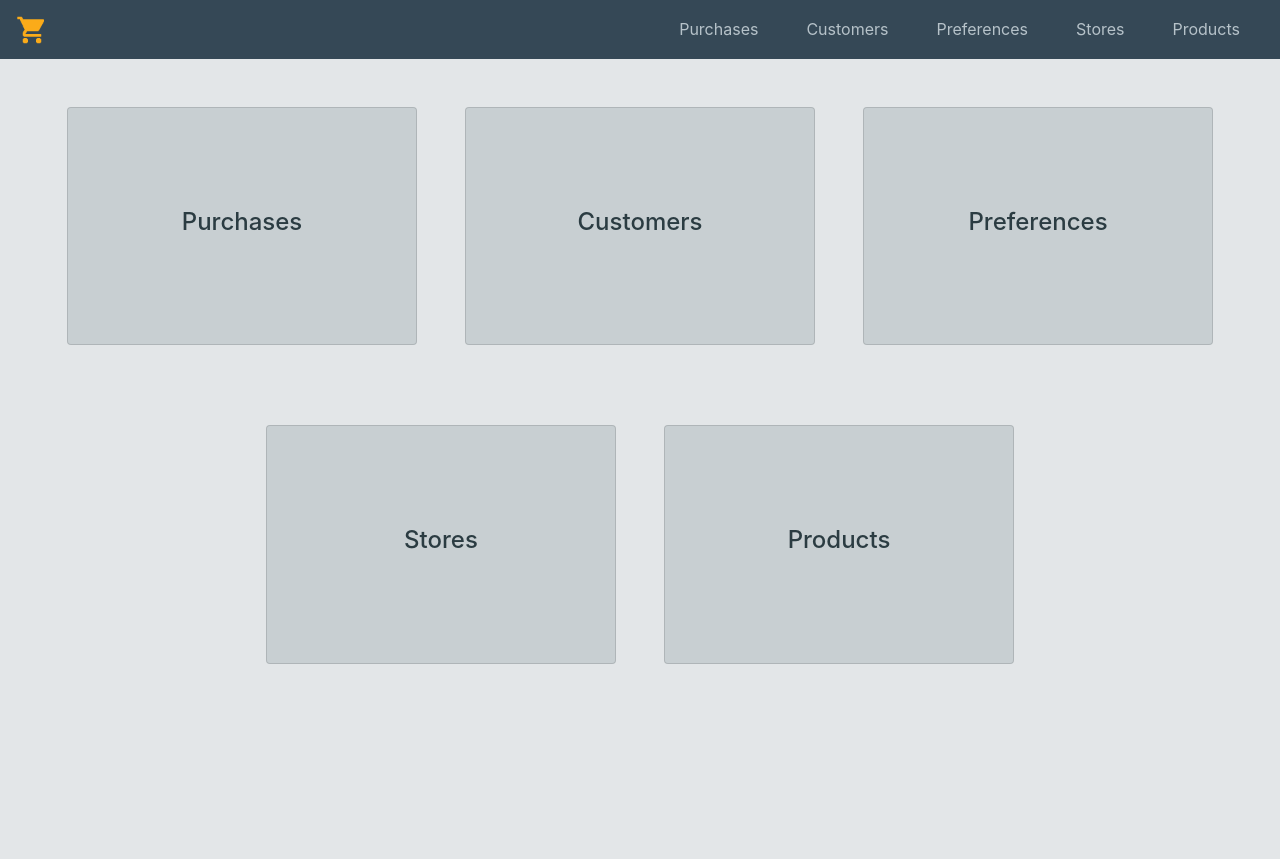
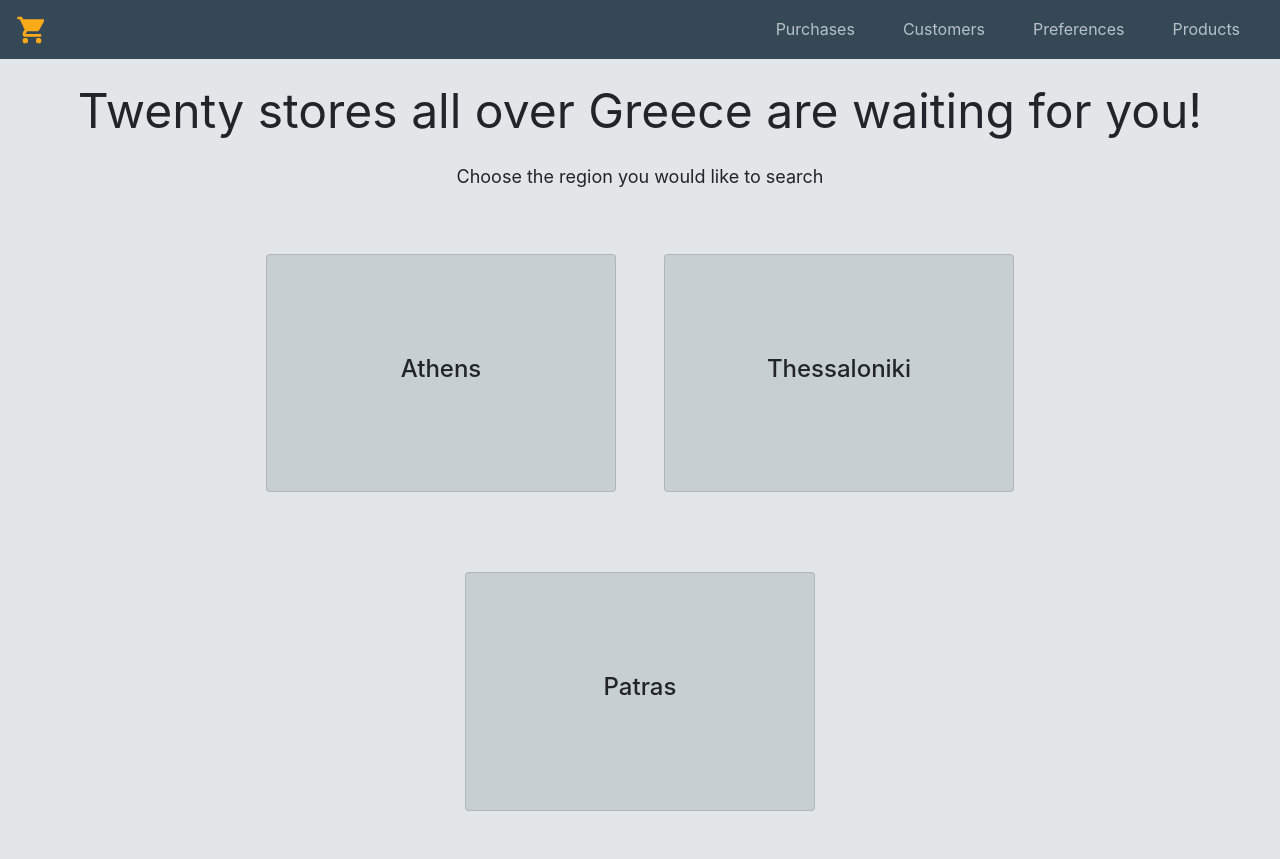
Before and after one commit to kon-pap/Databases_Project, a PHP site: page / in a window 1280 px wide. Before the commit the page ends 664 px from the top, so only its background shows below. Run offline with PHP 8.4, Linux system fonts and the light colour scheme.

Commit message:
Changed Css file, Added Athens,Patras, Thess tabs #Billo

```diff
--- a/src/index.php
+++ b/src/index.php
@@ -1,37 +1,44 @@
+
 <?php include 'templates/header.php'; ?>
+
+<p><font size = "350px"><center>Twenty stores all over Greece are waiting for you!</center></font></p>
+<p><font size = "+1"><center>Choose the region you would like to search </center></font></p>
 <div class="d-flex justify-content-center py-4">
 
-    <a class="card m-4 text-center btn" style="width: 350px; background-color:#c8cfd2; padding-top: 80px; padding-bottom: 80px;" href="purchases.php">
-        <div class="card-body h4" style="color:#2b3c42">
-            Purchases
+    <a class="card m-4 text-center btn" style="width: 350px; background-color:#c8cfd2; padding-top: 80px; padding-bottom: 80px;" href="Athens.php">
+        <div class="card-body h4" style="color:2b3c42">
+
+            Athens
         </div>
     </a>
 
-    <a class="card m-4 text-center btn" style="width: 350px; background-color:#c8cfd2; padding-top: 80px; padding-bottom: 80px;" href="customers.php">
+   <!--<a class="card m-4 text-center btn" style="width: 350px; background-color:#c8cfd2; padding-top: 80px; padding-bottom: 80px;" href="customers.php">
         <div class="card-body h4" style="color:#2b3c42">
-            Customers
+            Patras
         </div>
     </a>
+    -->
 
-    <a class="card m-4 text-center btn" style="width: 350px; background-color:#c8cfd2; padding-top: 80px; padding-bottom: 80px;" href="preferences.php">
-        <div class="card-body h4" style="color:#2b3c42">
-            Preferences
+    <a class="card m-4 text-center btn" style="width: 350px; background-color:#c8cfd2; padding-top: 80px; padding-bottom: 80px;" href="Thessaloniki.php">
+        <div class="card-body h4" style="color:2b3c42">
+            Thessaloniki
         </div>
     </a>
 </div>
 <div class="d-flex justify-content-center pb-4 pt-2" style="background-color:#e3e6e8;">
-    <a class="card m-4 text-center btn" style="width: 350px; background-color:#c8cfd2; padding-top: 80px; padding-bottom: 80px;" href="stores.php">
-        <div class="card-body h4" style="color:#2b3c42">
-            Stores
+    <a class="card m-4 text-center btn" style="width: 350px; background-color:#c8cfd2; padding-top: 80px; padding-bottom: 80px;" href="Patras.php">
+        <div class="card-body h4" style="color:2b3c42">
+            Patras
         </div>
     </a>
 
-    <a class="card m-4 text-center btn" style="width: 350px; background-color:#c8cfd2; padding-top: 80px; padding-bottom: 80px;" href="products.php">
+
+   <!-- <a class="card m-4 text-center btn" style="width: 350px; background-color:#c8cfd2; padding-top: 80px; padding-bottom: 80px;" href="products.php">
         <div class="card-body h4" style="color:#2b3c42">
-            Products
+            Patras
         </div>
     </a>
-
+-->
 </div>
 </body>
 
--- a/src/templates/header.php
+++ b/src/templates/header.php
@@ -25,7 +25,7 @@
             <a class="navbar-brand" href="index.php">
                 <img src="img/logo.png" width="32" height="32" alt="">
             </a>
-            <?php if ($_SERVER['REQUEST_URI'] != "/index.php") { ?>
+
                 <div class="collapse navbar-collapse" id="navbarSupportedContent">
                     <ul class="navbar-nav ml-auto">
                         <li class="nav-item mx-3">
@@ -37,14 +37,15 @@
                         <li class="nav-item mx-3">
                             <a class="nav-link" style="color:#b6c2c9;" href="preferences.php">Preferences</a>
                         </li>
-                        <li class="nav-item mx-3">
+                        <!--<li class="nav-item mx-3">
                             <a class="nav-link" style="color:#b6c2c9;" href="stores.php">Stores</a>
                         </li>
+                        -->
                         <li class="nav-item mx-3">
                             <a class="nav-link" style="color:#b6c2c9;" href="products.php">Products</a>
                         </li>
                     </ul>
                 </div>
-            <?php } ?>
+
         </nav>
     </header>
--- a/src/templates/style.css
+++ b/src/templates/style.css
@@ -0,0 +1,4 @@
+table tr:nth-child(even), thead{
+    background-color: #354856;
+    color:#e3e6e8;
+}
```
Also changed, not shown: src/Athens.php (added, +44 -0 lines), src/Patras.php (added, +44 -0 lines), src/Thessaloniki.php (added, +44 -0 lines).
